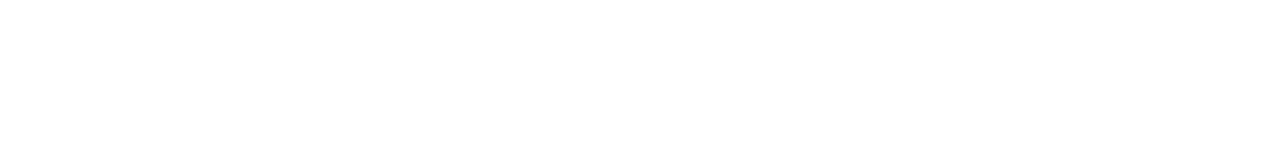
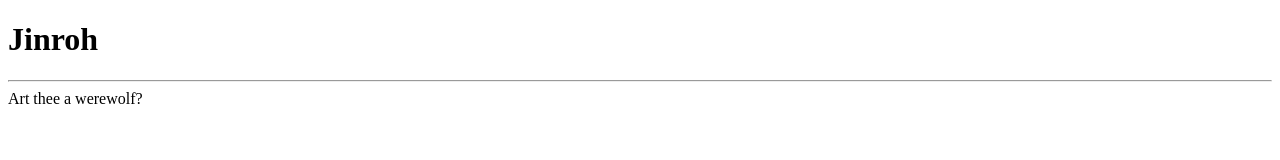
Before and after one commit to Ringo1125/jinroh, a plain HTML site: page jinroh/jinroh/index.html in a window 1280 px wide. Drawn offline with Linux system fonts and the light colour scheme.

Commit message:
editted index.html.
added content

```diff
--- a/jinroh/jinroh/index.html
+++ b/jinroh/jinroh/index.html
@@ -10,6 +10,8 @@
 <link rel="StyleSheet" href="main.css" />
 </head>
 <body>
-
+<h1>Jinroh</h1>
+<hr />
+Art thee a werewolf?
 </body>
 </html>
```
